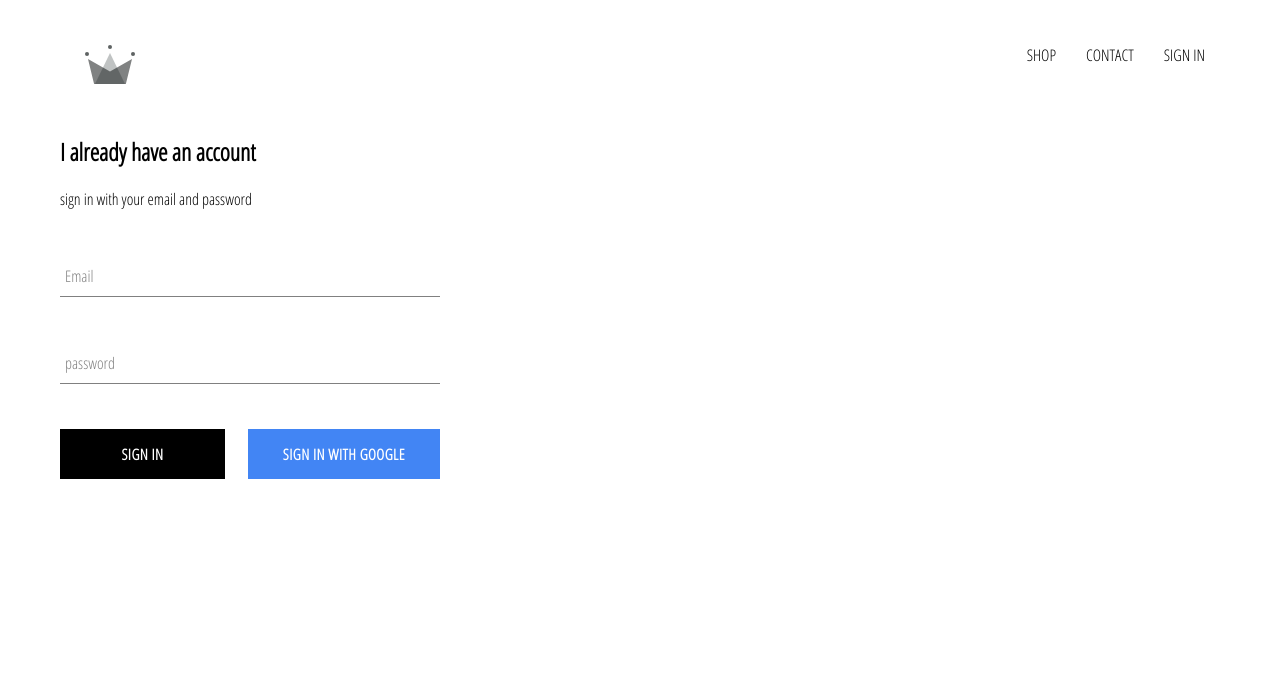
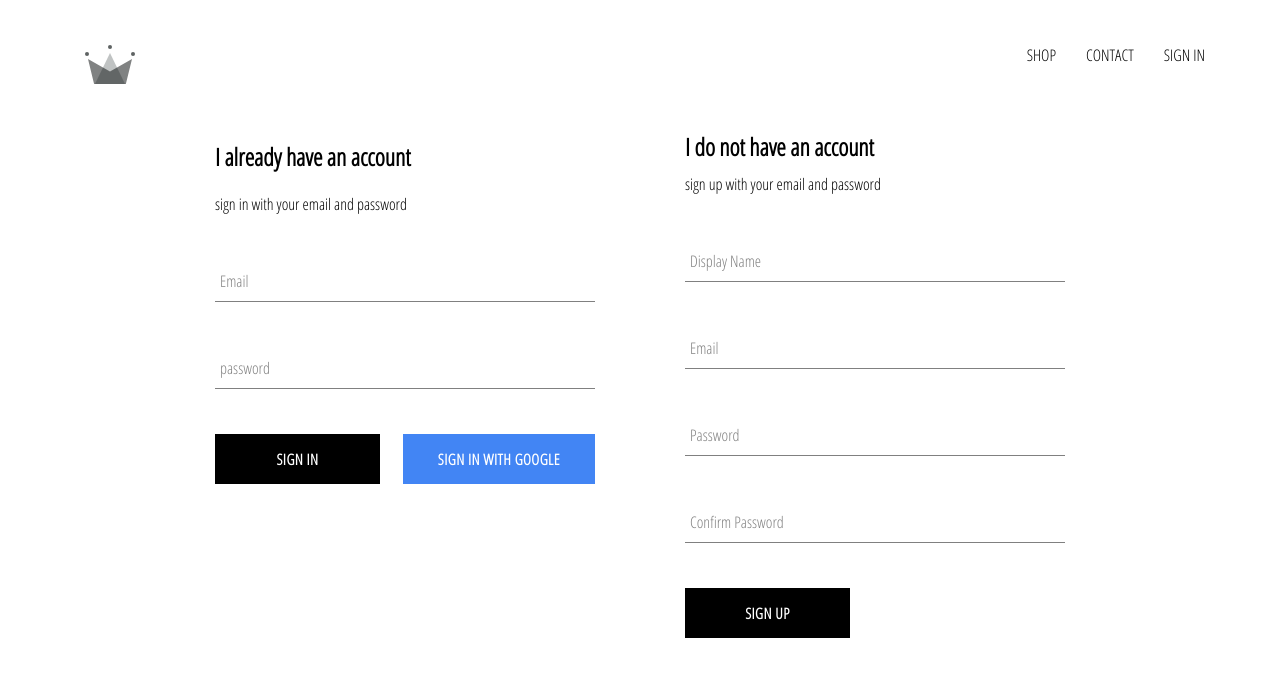
Before and after one commit to RaviJari/EcommSite, a React (Create React App) app: page /signin in a window 1280 px wide. Shown: the top 676 px of the page. Built offline with nearby package versions, Linux system fonts and the light colour scheme; no server answers.

Commit message:
add user database and added sign up and sign in functionality

```diff
--- a/src/App.js
+++ b/src/App.js
@@ -7,7 +7,7 @@
 import ShopPage from "./pages/shop/shop.component";
 import Header from "./components/header/header.component";
 import SignInAndSignUp from "./pages/sign-in-and-sign-up/sign-in-and-sign-up.component";
-import { auth } from "./firebase/firebase.utils";
+import { auth ,createUserProfileDocument} from "./firebase/firebase.utils";
 
 class App extends React.Component {
   constructor() {
@@ -21,10 +21,23 @@
   unsubscribeFromAuth = null;
 
   componentDidMount() {
-    this.unsubscribeFromAuth = auth.onAuthStateChanged((user) => {
-      this.setState({ currentUser: user });
+    this.unsubscribeFromAuth = auth.onAuthStateChanged(async userAuth => {
+      if(userAuth){
+        const userRef = await createUserProfileDocument(userAuth);
 
-      console.log(user);
+        userRef.onSnapshot(snapShot =>{
+          this.setState(
+            {
+              currentUser:{
+                id : snapShot.id,
+                ...snapShot.data()
+              }
+            }
+          )
+        })
+      }else{
+        this.setState({currentUser:userAuth});
+      }
     });
   }
 
--- a/src/components/form-input/from-input.component.jsx
+++ b/src/components/form-input/from-input.component.jsx
@@ -6,7 +6,7 @@
     <input className="form-input" onChange={handleChange} {...otherProps} />
     {label ? (
       <label
-        className={`${otherProps.value.length ? "shrink" : ""}form-input-label`}
+        className={`${otherProps.value.length ? "shrink" : ""} form-input-label`}
       >
           {label}
       </label>
--- a/src/components/sign-in/sign-in.component.jsx
+++ b/src/components/sign-in/sign-in.component.jsx
@@ -1,7 +1,7 @@
 import React from "react";
 import CustomButton from "../custom-button/custom-button.component";
 import Forminput from "../form-input/from-input.component";
-import {signInWithGoogle} from '../../firebase/firebase.utils';
+import {auth , signInWithGoogle} from '../../firebase/firebase.utils';
 
 import "./sign-in.styles.scss";
 
@@ -15,10 +15,17 @@
     };
   }
 
-  handleSubmit = (event) => {
+  handleSubmit = async event => {
     event.preventDefault();
 
+    const { email , password } = this.state;
+
+    try{
+    await auth.signInWithEmailAndPassword(email , password);
     this.setState({ email: "", password: "" });
+    }catch(error){
+      console.log(error);
+    }
   };
 
   handleChange = (event) => {
--- /dev/null
+++ b/src/components/sign-up/sign-up.component.jsx
@@ -0,0 +1,101 @@
+import React from 'react';
+import FormImput from '../form-input/from-input.component';
+import CustomButton from '../custom-button/custom-button.component';
+import { auth ,createUserProfileDocument} from '../../firebase/firebase.utils';
+import './sign-up.styles.scss';
+
+class SignUp extends React.Component {
+    constructor(){
+        super();
+
+        this.state = {
+            displayName : '',
+            email : '',
+            password : '',
+            confirmPassword : ''
+           }
+
+    }
+
+    handleSubmit = async event =>{
+        event.preventDefault();
+        const {displayName , email , password ,confirmPassword} = this.state;
+
+        if(password !== confirmPassword){
+            alert("password don.t match");
+            return;
+        }
+        try{
+            const {user} =await auth.createUserWithEmailAndPassword(email ,password);
+
+            await createUserProfileDocument(user, {displayName} );
+
+            this.setState({
+                displayName : '',
+                email : '',
+                password : '',
+                confirmPassword : ''
+            })
+
+
+        }catch(error){
+            console.error('error')
+        }
+
+    };
+
+
+    handleChange = (event) => {
+        const { value, name } = event.target;
+
+        this.setState({ [name]: value });
+      };
+
+
+    render(){
+        const {displayName , email , password ,confirmPassword} = this.state;
+        return(
+            <div className='sign-up'>
+                <h2 className='title'>I do not have an account</h2>
+                <span>sign up with your email and password</span>
+                    <form className='sign-up-form' onSubmit={this.handleSubmit}>
+                        <FormImput
+                        type='text'
+                        name='displayName'
+                        value={displayName}
+                        onChange={this.handleChange}
+                        label='Display Name'
+                        required
+                        />
+                        <FormImput
+                        type='email'
+                        name='email'
+                        value={email}
+                        onChange={this.handleChange}
+                        label='Email'
+                        required
+                        />
+                        <FormImput
+                        type='password'
+                        name='password'
+                        value={password}
+                        onChange={this.handleChange}
+                        label='Password'
+                        required
+                        />
+                        <FormImput
+                        type='password'
+                        name='confirmPassword'
+                        value={confirmPassword}
+                        onChange={this.handleChange}
+                        label='Confirm Password'
+                        required
+                        />
+                        <CustomButton type='submit'>SIGN UP</CustomButton>
+                    </form>
+            </div>
+        )
+    }
+}
+
+export default SignUp;
--- /dev/null
+++ b/src/components/sign-up/sign-up.styles.scss
@@ -0,0 +1,9 @@
+.sign-up{
+    display:flex;
+    flex-direction: column;
+    width: 380px;
+
+    .title{
+        margin: 10px 0px;
+    }
+}
--- a/src/firebase/firebase.utils.js
+++ b/src/firebase/firebase.utils.js
@@ -12,13 +12,39 @@
   measurementId: "G-3YKY79HKE8",
 };
 
+export const createUserProfileDocument = async (userAuth,additionalData) => {
+  if(!userAuth) return;
+
+  const userRef =firestore.doc(`/users/${userAuth.uid}`);
+
+  const snapShot = await userRef.get();
+
+  if(!snapShot.exists){
+    const {displayName , email,} =userAuth;
+    const createdAt = new Date();
+
+    try{
+      await userRef.set({
+        displayName,
+        email,
+        createdAt,
+        ...additionalData
+      })
+    }catch(error){
+      console.log('error creating user',error.message);
+
+    }
+  }
+return userRef;
+}
+
 firebase.initializeApp(config);
 
 export const auth = firebase.auth();
 export const firestore = firebase.firestore();
 
 const provider = new firebase.auth.GoogleAuthProvider();
-
-export const signInWithGoogle =() => auth.signInWithPopup(provider);
+provider.setCustomParameters({ prompt: "select_account" });
+export const signInWithGoogle = () => auth.signInWithPopup(provider);
 
 export default firebase;
--- a/src/pages/sign-in-and-sign-up/sign-in-and-sign-up.component.jsx
+++ b/src/pages/sign-in-and-sign-up/sign-in-and-sign-up.component.jsx
@@ -1,10 +1,12 @@
 import React from 'react';
 import SignIn from '../../components/sign-in/sign-in.component';
+import SignUp from '../../components/sign-up/sign-up.component';
 import './sign-in-and-sign-up.styles.scss';
 
 const SignInAndSignUp = () =>(
     <div className='sign-in-and-sign-up'>
         <SignIn/>
+        <SignUp/>
     </div>
 )
 
--- a/src/pages/sign-in-and-sign-up/sign-in-and-sign-up.styles.scss
+++ b/src/pages/sign-in-and-sign-up/sign-in-and-sign-up.styles.scss
@@ -0,0 +1,6 @@
+.sign-in-and-sign-up {
+    width: 850px;
+    display: flex;
+    justify-content: space-between;
+    margin: 30px auto;
+  }
```
Also changed, not shown: src/components/form-input/form-input.styles.scss (line endings or trailing spaces).
